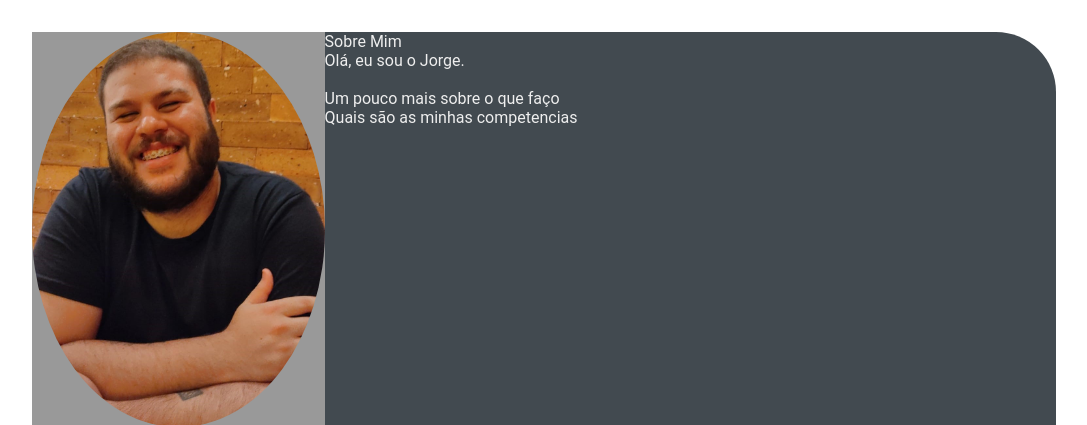
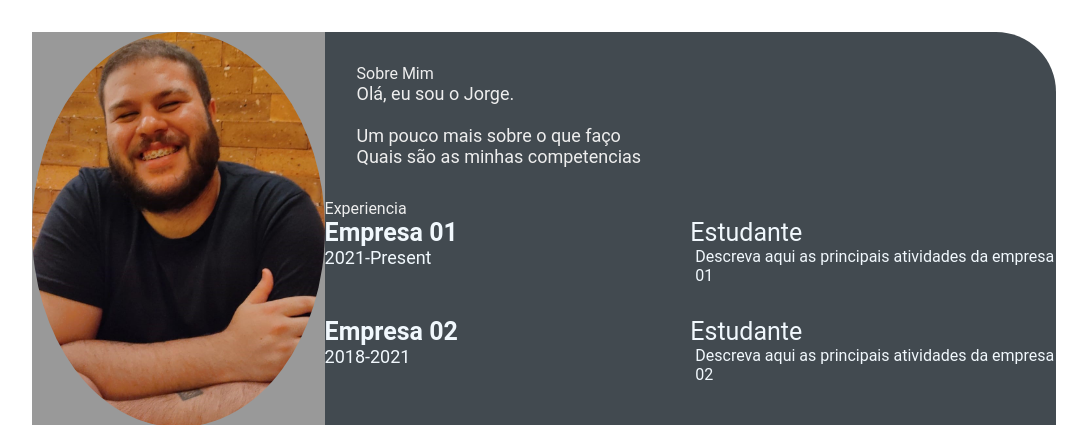
Before and after one commit to JorgeHSB/JorgeHSB.github.io, a plain HTML site: page index.html in a window 1280 px wide. Shown: the top 425 px of the page, without its empty margins (96-1183 px from the left). Drawn offline with Linux system fonts and the light colour scheme.

Commit message:
feature: add job details

```diff
--- a/index.html
+++ b/index.html
@@ -1,5 +1,6 @@
 <!DOCTYPE html>
 <html lang="en">
+
 <head>
     <meta charset="UTF-8">
     <meta http-equiv="X-UA-Compatible" content="IE=edge">
@@ -7,45 +8,80 @@
     <title>Jorge Barbosa CV</title>
     <link rel="stylesheet" href="style.css">
 </head>
+
 <body>
     <main class="resume-contents">
         <section class="left-section">
-        <section class="left-section-content">
+            <div class="left-section-content">
                 <div class="profile">
                     <img class="profile-image" src="img/profile-image.jpeg" alt="Profile image">
                     <p class="name">Jorge Barbosa</p>
-                <p class="profession">No Profession</p>
+                    <p class="profession">Student</p>
                 </div>
                 <div class="contact-info">
-                <p class="left-title">Contact</p>
+                    <p class="left-title">Contato</p>
                     <ul>
-                    <li><i class="fa fa-phone"></i>+55 11 999999999</li>
-                    <li><i class="fa fa-envelope"></i>jorge@gmail.com</li>
-                    <li><i class="fa fa-globe"></i>www.jorgin.com</li>
-                    <li><i class="fa fa-github"></i>JorgeHSB</li>
+                        <li><i class="fa fa-phone"></i>+55 11 999999999
+                        </li>
+                        <li><i class="fa fa-envelope"></i>jorge@gmail.com
+                        </li>
+                        <li><i class="fa fa-globe"></i>www.jorgin.com
+                        </li>
+                        <li><i class="fa fa-github"></i>JorgeHSB
+                        </li>
                     </ul>
                 </div>
                 <div class="skills">
                     <p class="left-title">Skills</p>
                     <ul>
-                    <li><p>HTML, CSS, Git & GitHub</p></li>
+                        <li>
+                            <p>HTML, CSS, Git & GitHub</p>
+                        </li>
                     </ul>
                 </div>
+            </div>
         </section>
-    </section>
+
         <section class="right-section">
-            <div class="right-section-content"></div>
+            <div class="right-section-contents">
                 <section class="about-gap">
-                <div class="right-title">Sobre Mim
-                    <p class="about-me-content">
+                    <div class="right-title">Sobre Mim</div>
+                    <p class="about-me-contents">
                         Olá, eu sou o Jorge.<br>
                         <br> Um pouco mais sobre o que faço
                         <br> Quais são as minhas competencias
                     </p>
+                </section>
             </div>
-            </section>
+            <section class="experience gap">
+                <div class="right-title">Experiencia</div>
+                <div class="experience-contents">
+                    <div class="exp-left">
+                        <p class="exp-company-name">Empresa 01</p>
+                        <p class="exp-time-period">2021-Present</p>
+                    </div>
+                    <div class="exp-right">
+                        <p class="exp-position">Estudante</p>
+                        <p class="exp-desc">
+                            Descreva aqui as principais atividades da empresa 01
+                        </p>
+                    </div>
+                </div>
+                <div class="experience-contents">
+                    <div class="exp-left">
+                        <p class="exp-company-name">Empresa 02</p>
+                        <p class="exp-time-period">2018-2021</p>
+                    </div>
+                    <div class="exp-right">
+                        <p class="exp-position">Estudante</p>
+                        <p class="exp-desc">
+                            Descreva aqui as principais atividades da empresa 02
+                        </p>
+                    </div>
+                </div>
             </section>
         </section>
     </main>
 </body>
+
 </html>
--- a/style.css
+++ b/style.css
@@ -101,3 +101,38 @@
     font-size: 18px;
     color: #eeeeee;
 }
+
+.experience-contents,
+.education-contents,
+.awards-contents {
+    display: grid;
+    grid-template-columns: repeat(2, 1fr);
+    padding-bottom: 2rem;
+    color: #F1F8FD;
+}
+
+.exp-company-name,
+.education-school-name,
+.awards-company-name {
+    font-size: 25px;
+    font-weight: bold;
+}
+
+.exp-time-period,
+.educationp-time-period,
+.awards-time-period {
+    font-size: 18px;
+}
+
+.exp-position,
+.education-subject,
+.awards-name {
+    font-size: 25px;
+}
+
+.exp-desc,
+.education-desc,
+.awards-desc {
+    font-size: 16px;
+    padding-left: 5px;
+}
```
Lines whose indentation alone changed are shown as unchanged.
